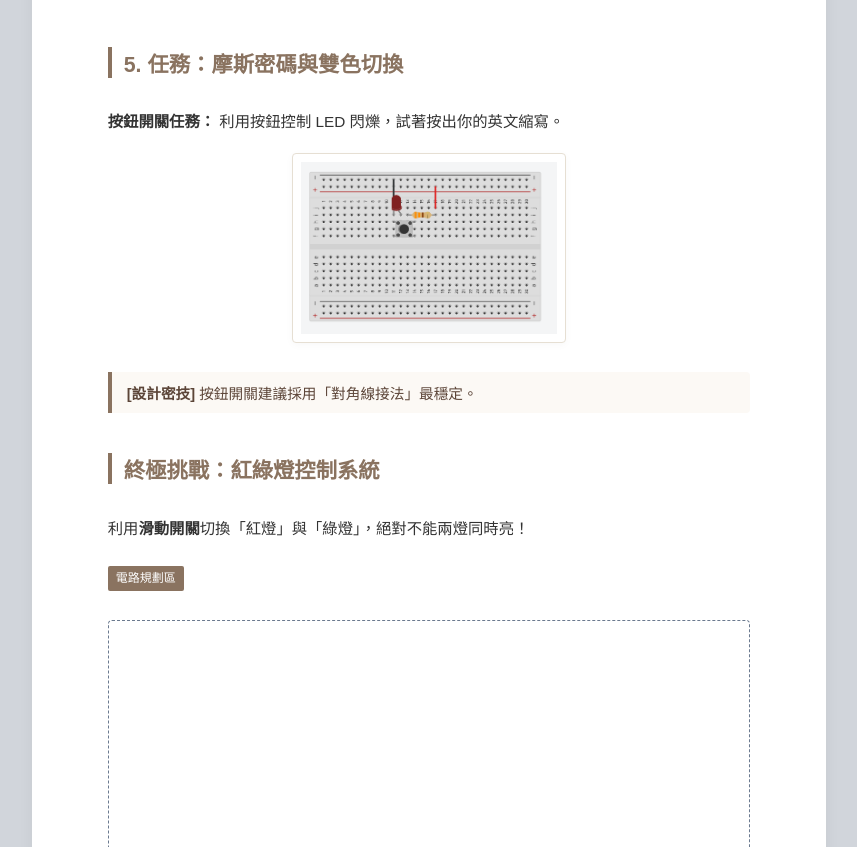
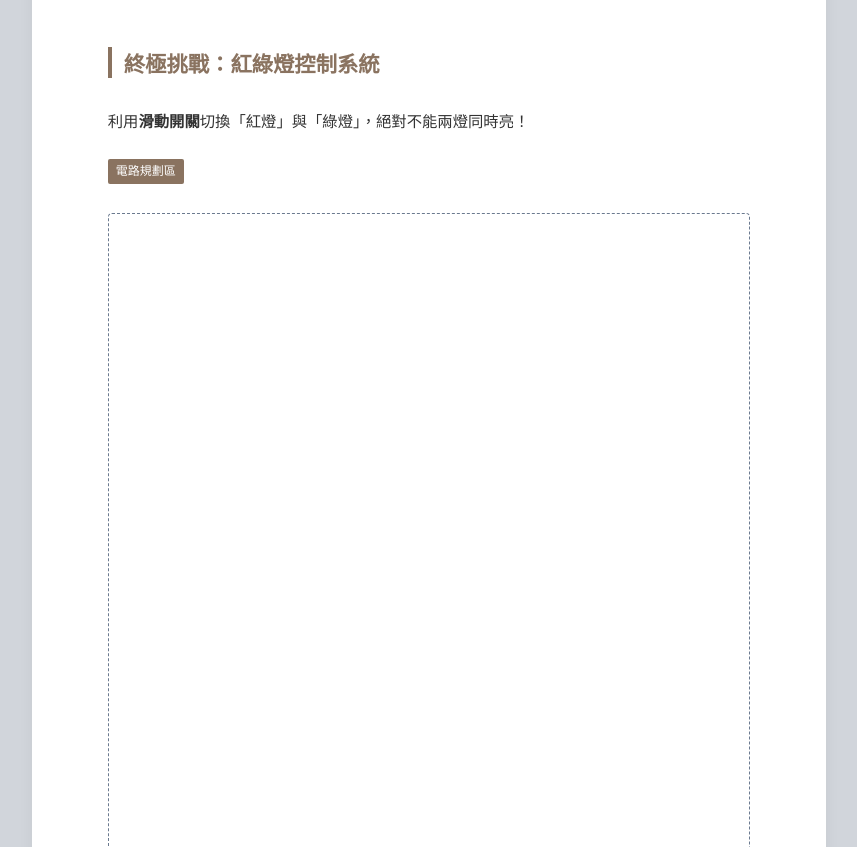
Before and after one commit to PonPonHsu/circuit_for_kids, a plain HTML site: page index.html in a window 1280 px wide. Shown: the part 4821-5668 px from the top of the page, without its empty margins (211-1068 px from the left). Drawn offline with Linux system fonts and the light colour scheme.

Commit message:
Update index.html

```diff
--- a/index.html
+++ b/index.html
@@ -119,10 +119,6 @@
 
     <div class="topic-page">
         <div class="header"><img src="logo.jpg" class="page-logo" alt="Logo"><div class="header-right"><h1 class="main-title">控制：電力閘門</h1></div></div>
-        <h2>5. 任務：摩斯密碼與雙色切換</h2>
-        <p><b>按鈕開關任務：</b> 利用按鈕控制 LED 閃爍，試著按出你的英文縮寫。</p>
-        <div class="reference-image-container"><img src="task_1.png" alt="任務一示範電路圖" style="max-height: 190px;"></div>
-        <div class="alert" style="border-left-color: var(--wood-dark); margin: 15px 0;"><b>[設計密技]</b> 按鈕開關建議採用「對角線接法」最穩定。</div>
         <h2>終極挑戰：紅綠燈控制系統</h2>
         <p>利用<b>滑動開關</b>切換「紅燈」與「綠燈」，絕對不能兩燈同時亮！</p>
         <p><span class="tag">電路規劃區</span></p>
```
